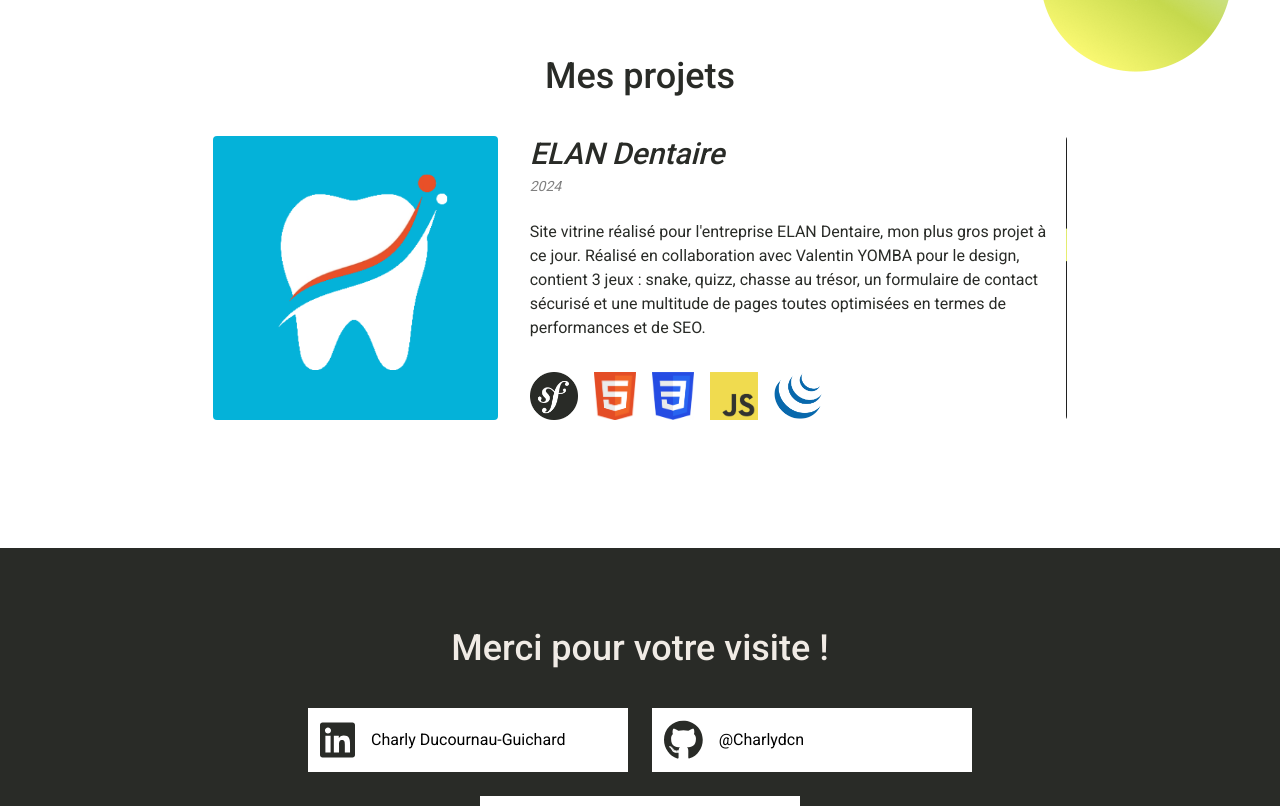
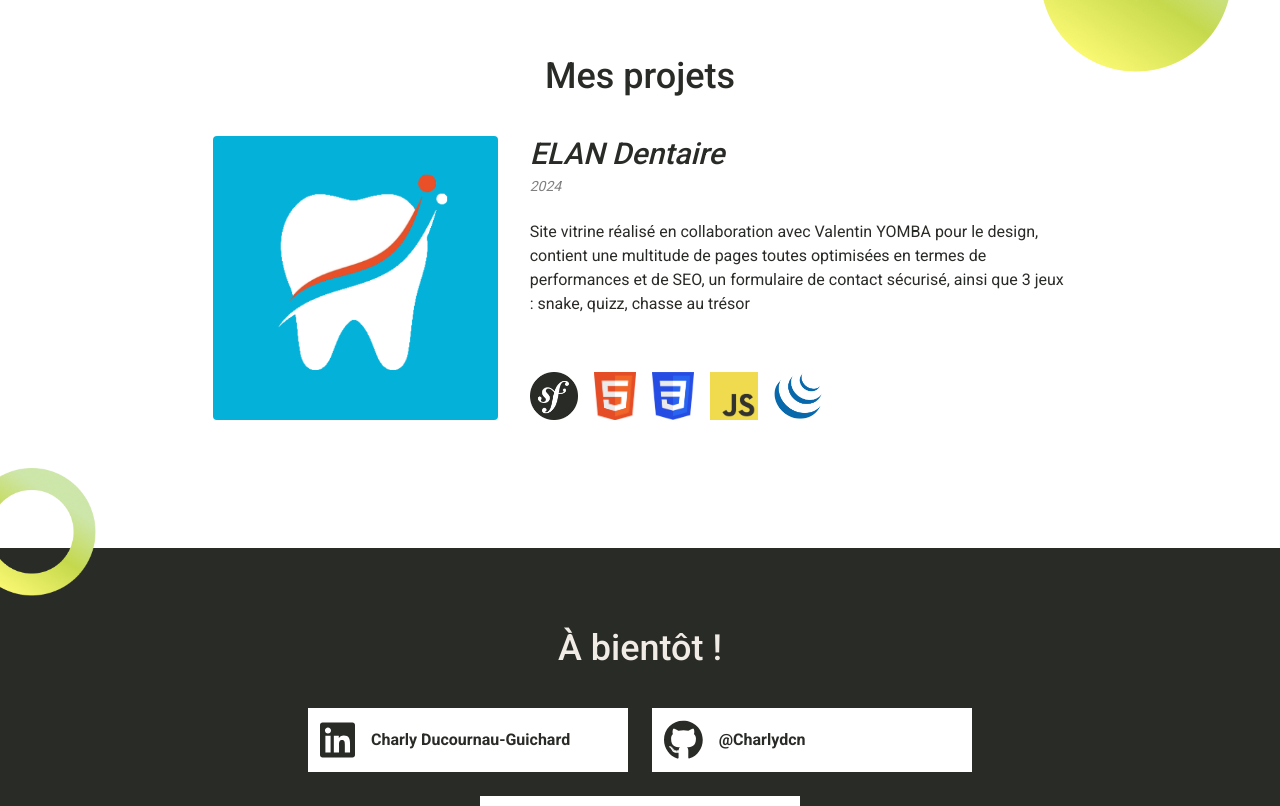
Before and after one commit to Charlydcn/Portfolio-2024, a React (Vite) app: page / in a window 1280 px wide. Shown: the part 1960-2766 px from the top of the page. Built offline with nearby package versions, Linux system fonts and the light colour scheme.

Commit message:
29.08.2024

```diff
--- a/src/App.jsx
+++ b/src/App.jsx
@@ -126,29 +126,33 @@ function App() {
                     <img src={circle3} className="w-64 -top-32 -left-32 absolute z-10 lg:-top-36 lg:-left-40 lg:w-auto" alt=""/>
 
                     {/* intro */}
-                    <div className='relative z-5 max-w-full-lg flex flex-col-reverse gap-4 items-center justify-between m-auto text-blanc lg:gap-0 lg:w-3/4 2xl:max-w-screen-xl xl:w-2/3 lg:flex-row'>
+                    <div className='relative z-5 max-w-[85vw] flex flex-col-reverse gap-4 items-center justify-between m-auto text-blanc lg:gap-0 lg:w-3/4 2xl:max-w-screen-xl xl:w-2/3 lg:flex-row'>
 
                         {/* texte */}
-                        <div className='flex flex-col px-6 lg:w-2/3 lg:px-0'>
+                        <div className='flex flex-col mx-auto items-start lg:w-2/3 lg:px-0'>
                             <h3 className='lg:text-lg font-light opacity-50 mb-2'>Enchanté</h3>
 
                             <h2 className='text-4xl font-semibold lg:text-5xl'>Moi c&apos;est <span className="text-vert">Charly</span></h2>
 
                             <p className='opacity-50 my-4 font-light'>Votre futur Alternant développeur web pour 2024-25 et au-delà&nbsp;!</p>
 
-                            <button onClick={() => goToSection($('#softskills'), 1000)} className='border-2 border-blanc flex items-center justify-between font-semibold px-2 pr-0 h-10 group sm:w-72'>
+                            <button
+                                onClick={() => goToSection($('#softskills'), 1000)}
+                                className='border-2 border-blanc flex items-center justify-between font-semibold w-56 px-2 pr-0 h-10 group sm:w-72'
+                            >
+
                                 <span className='transition-transform duration-200 md:group-hover:translate-x-1'>Pourquoi moi ?</span>
                                 <div className='bg-blanc h-full w-16 flex items-center justify-center'>
                                     <FontAwesomeIcon className="text-noir text-xl" icon={faArrowRight}/>
                                 </div>
                             </button>
 
-                            <FontAwesomeIcon className="text-blanc w-fit text-6xl mt-10" icon={faEllipsis}/>
+                            <FontAwesomeIcon className="text-blanc w-14 text-6xl mt-10" icon={faEllipsis}/>
                         </div>
 
 
                         {/* photo */}
-                        <div className='relative w-2/3 max-w-96 lg:max-w-full lg:w-96'>
+                        <div className='relative w-4/5 max-w-96 lg:max-w-full lg:w-96'>
                             <img className='w-full' src={photoIntro} alt="" />
                             <img src={circle1} className="absolute h-24 bottom-0 -right-2" alt=""/>
                         </div>
@@ -200,7 +204,7 @@ function App() {
                 </section>
 
                 <section id="techno" className='relative min-h-screen pb-32 bg-noir flex flex-col justify-center lg:min-h-0'>
-                    <img src={circle4} className="absolute h-48 z-10 right-12 -bottom-24" alt=""/>
+                    <img src={circle4} className="hidden absolute h-48 z-10 right-12 -bottom-24 lg:block" alt=""/>
 
                     <h5 className='text-blanc'>Technologies</h5>
 
@@ -255,6 +259,8 @@ function App() {
                             clickable: true,
                             dynamicBullets: true,
                         }}
+                        spaceBetween="30"
+
 
                         modules={[Pagination]}
                         className="mySwiper"
@@ -285,9 +291,9 @@ function App() {
                                     <p className='project-year'>2024</p>
 
                                     <p className='project-desc'>
-                                        Site vitrine réalisé pour l&apos;entreprise ELAN Dentaire, mon plus gros projet à ce jour. Réalisé en collaboration avec
-                                        Valentin YOMBA pour le design, contient 3 jeux : snake, quizz, chasse au trésor, un formulaire de contact sécurisé et
-                                        une multitude de pages toutes optimisées en termes de performances et de SEO.
+                                        Site vitrine réalisé en collaboration avec Valentin YOMBA pour le design, contient une multitude de pages
+                                        toutes optimisées en termes de performances et de SEO, un formulaire de contact sécurisé, ainsi que
+                                        3 jeux : snake, quizz, chasse au trésor
                                     </p>
 
                                     <footer>
@@ -307,56 +313,6 @@ function App() {
                                             <img src={jqueryIcon} alt="Icône jQuery"/>
                                         </Tippy>
                                     </footer>
-                                </main>
-                            </article>
-                        </SwiperSlide>
-
-                        {/* portfolio */}
-                        <SwiperSlide>
-                            <article className='projet'>
-                                <header>
-                                    <a href="" target='_blank' className='relative'>
-                                        <img src={portfolio} alt="Logo de mon Portfolio 2024" />
-                                        <FontAwesomeIcon
-                                            className="opacity-0 pointer-events-none text-5xl text-white z-10 absolute top-1/2 left-1/2 -translate-x-1/2 -translate-y-1/2 transition-opacity duration-200"
-                                            icon={faArrowRightFromBracket}
-                                        />
-                                    </a>
-                                </header>
-
-                                <main>
-                                    <a
-                                        href=""
-                                        target='_blank'
-                                        className='project-title md:hover:text-[#a77204]'>
-
-                                        Portfolio
-                                    </a>
-
-                                    <p className='project-year'>2024</p>
-
-                                    <p className='project-desc'>
-                                        Le site que vous visitez en ce moment ! Tout a été réalisé par moi-même du maquettage à la mise en ligne.
-                                    </p>
-
-                                    <footer>
-                                        <Tippy content="ViteJS">
-                                            <img src={vitejsIcon} alt="Icône ViteJS"/>
-                                        </Tippy>
-                                        <Tippy content="TailwindCSS">
-                                            <img src={tailwindIcon} alt="Icône TailwindCSS"/>
-                                        </Tippy>
-                                        <Tippy content="JavaScript">
-                                            <img src={javascriptIcon} alt="Icône JavaScript"/>
-                                        </Tippy>
-                                        <Tippy content="HTML">
-                                            <img src={htmlIcon} alt="Icône HTML"/>
-                                        </Tippy>
-                                        <Tippy content="CSS">
-                                            <img src={cssIcon} alt="Icône CSS"/>
-                                        </Tippy>
-                                    </footer>
-
                                 </main>
                             </article>
                         </SwiperSlide>
@@ -616,6 +572,56 @@ function App() {
                             </article>
                         </SwiperSlide>
 
+                        {/* portfolio */}
+                        <SwiperSlide>
+                            <article className='projet'>
+                                <header>
+                                    <a href="" target='_blank' className='relative'>
+                                        <img src={portfolio} alt="Logo de mon Portfolio 2024" />
+                                        <FontAwesomeIcon
+                                            className="opacity-0 pointer-events-none text-5xl text-white z-10 absolute top-1/2 left-1/2 -translate-x-1/2 -translate-y-1/2 transition-opacity duration-200"
+                                            icon={faArrowRightFromBracket}
+                                        />
+                                    </a>
+                                </header>
+
+                                <main>
+                                    <a
+                                        href=""
+                                        target='_blank'
+                                        className='project-title md:hover:text-[#a77204]'>
+
+                                        Portfolio
+                                    </a>
+
+                                    <p className='project-year'>2024</p>
+
+                                    <p className='project-desc'>
+                                        Le site que vous visitez en ce moment ! Tout a été réalisé par moi-même du maquettage à la mise en ligne.
+                                    </p>
+
+                                    <footer>
+                                        <Tippy content="ViteJS">
+                                            <img src={vitejsIcon} alt="Icône ViteJS"/>
+                                        </Tippy>
+                                        <Tippy content="TailwindCSS">
+                                            <img src={tailwindIcon} alt="Icône TailwindCSS"/>
+                                        </Tippy>
+                                        <Tippy content="JavaScript">
+                                            <img src={javascriptIcon} alt="Icône JavaScript"/>
+                                        </Tippy>
+                                        <Tippy content="HTML">
+                                            <img src={htmlIcon} alt="Icône HTML"/>
+                                        </Tippy>
+                                        <Tippy content="CSS">
+                                            <img src={cssIcon} alt="Icône CSS"/>
+                                        </Tippy>
+                                    </footer>
+
+                                </main>
+                            </article>
+                        </SwiperSlide>
+
                         {/* github */}
                         <SwiperSlide>
                             <article className='projet'>
@@ -656,8 +662,10 @@ function App() {
                     </Swiper>
                 </section>
 
-                <section id="contact" className="bg-noir">
-                    <h5 className='text-blanc'>Merci pour votre visite&nbsp;!</h5>
+                <section id="contact" className="relative bg-noir pb-36">
+                    <img src={circle1} className="absolute z-10 h-32 -top-20 -left-8" alt=""/>
+
+                    <h5 className='text-blanc'>À bientôt !</h5>
 
                     <div className='w-fit flex flex-col gap-6 justify-items-center mx-auto md:grid md:grid-cols-2 md:grid-rows-2'>
 
@@ -676,6 +684,8 @@ function App() {
                             <p>Strasbourg, France</p>
                         </div>
                     </div>
+
+                    <p className='absolute bottom-0 right-0 text-blanc italic opacity-50 p-2'>&copy; Charly DUCOURNAU-GUICHARD - 2024</p>
                 </section>
             </main>
         </>
--- a/src/index.css
+++ b/src/index.css
@@ -18,8 +18,17 @@ body {
 
 @layer components {
     h5 {
-        @apply text-4xl font-medium mx-auto w-fit mb-10 text-noir
+        @apply text-4xl font-medium mx-auto w-fit mb-10 text-noir relative z-10
     }
+
+    /* h5::after {
+        content:"";
+        @apply absolute bottom-0 left-1/2 transform -translate-x-1/2 bg-vert/40 w-5/6 h-1 -z-10
+    }
+
+    h5.text-blanc::after {
+        @apply bg-vert/20
+    } */
 
     section {
         @apply py-20
@@ -111,7 +120,7 @@ body {
     }
 
     .projet main {
-        @apply h-full flex flex-col lg:col-span-4 h-80 lg:h-full lg:pl-8
+        @apply flex flex-col lg:col-span-4 h-full lg:pl-8
     }
 
     .projet .project-title {
@@ -127,22 +136,25 @@ body {
     }
 
     .projet footer {
+        @apply h-12 flex gap-4 mt-10 lg:mt-auto
+    }
+
+    .projet footer img {
+        @apply h-full
+    }
+
+    /* .projet footer {
         @apply flex gap-4 max-h-12 mt-auto
     }
 
     .projet footer img {
         @apply h-8 object-scale-down w-fit lg:h-full
-    }
+    } */
 
 
 
     .contact-div {
-        @apply bg-white w-80 flex items-center gap-4 p-3 max-w-[85vw]
-    }
-
-    .contact-div p,
-    .contact-div a {
-        /* @apply  */
+        @apply bg-white w-80 flex items-center gap-4 p-3 max-w-[85vw] text-noir font-semibold
     }
 
     .contact-div svg {
```
